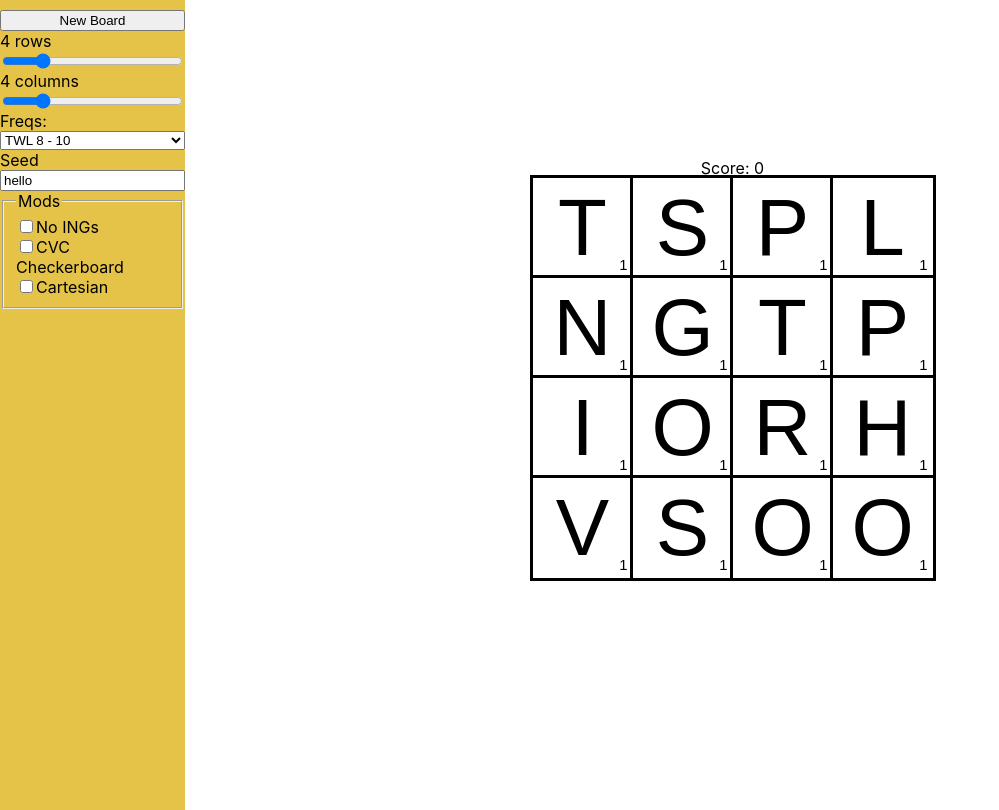
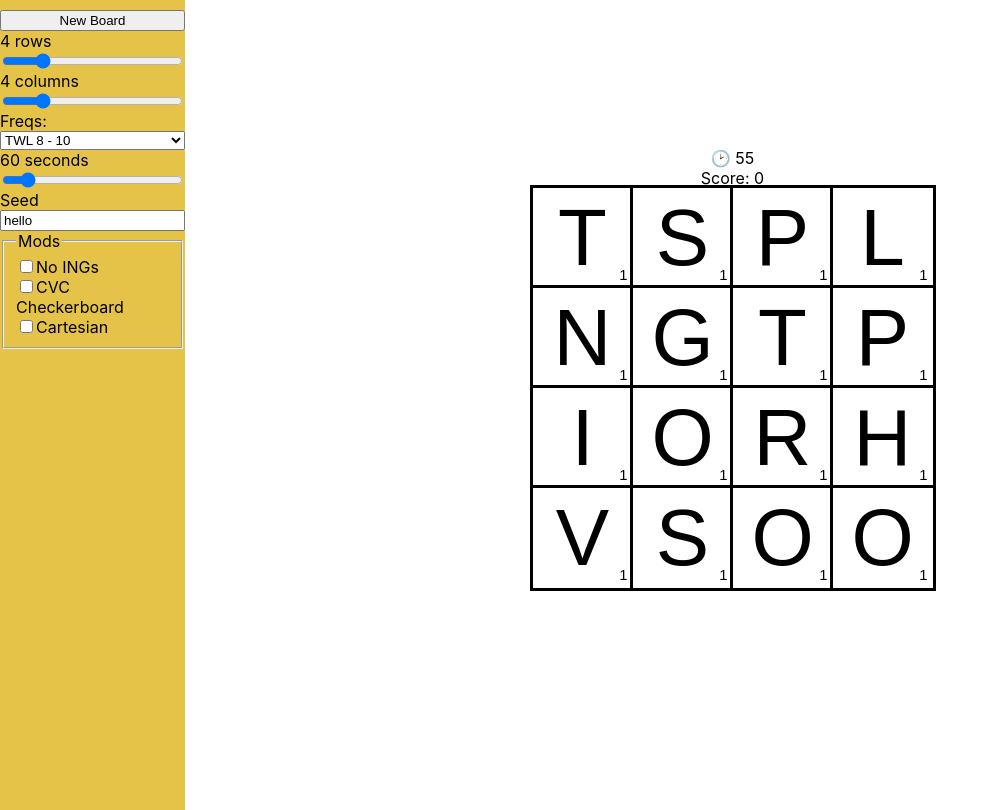
Before and after one commit to a-lexwein/word-grid-react, a React (Vite) app: page / in a window 1280 px wide. Shown: the whole page, without its empty margins (0-999 px from the left). Built offline with nearby package versions, Linux system fonts and the light colour scheme.

Commit message:
basic timer

```diff
--- a/src/App.jsx
+++ b/src/App.jsx
@@ -1,4 +1,4 @@
-import { useState } from 'react';
+import { useState, useEffect } from 'react';
 import { BrowserRouter, Routes, Route, useParams } from 'react-router-dom';
 import './App.css';
 
@@ -12,8 +12,18 @@ import score from '../helpers/score';
 function Main() {
   const { size, freqIndex, seed } = useParams();
   const [currentGuess, setGuess] = useState('');
+  const [timer, setTimer] = useState(60);
   const [wordSubmitted, setWordSubmitted] = useState(false);
   const [history, updateHistory] = useState([]);
+
+  useEffect(() => {
+    const interval = setInterval(() => {
+      setTimer((prevTimer) => (prevTimer > 0 ? prevTimer - 1 : 0));
+    }, 1000);
+
+    return () => clearInterval(interval);
+  }, []);
+
 
   const submitWord = () => {
     setWordSubmitted(true);  // Signal the word submission event
@@ -31,6 +41,7 @@ function Main() {
   const [options, setOptions] = useState({
     nRows: size ? size.split('x')[0] : 4,
     nCols: size ? size.split('x')[1] : 4,
+    gameLength: 60,
     seed: seed ?? 'hello',
     freqs: freqIndex ? names[freqIndex] : 'TWL 8 - 10',
     mods: [],
@@ -38,6 +49,7 @@ function Main() {
 
   const handleSetOptions = (newOptions) => {
     setOptions(newOptions);
+    setTimer(newOptions.gameLength);
     updateHistory([]);  // Reset the history
   };
 
@@ -50,6 +62,7 @@ function Main() {
         />
       </div>
       <div className="grid-container">
+        <div>&#x1F551; {timer}</div>
         <History history={history}></History>
         <Grid
           options={options}
--- a/src/components/Options.jsx
+++ b/src/components/Options.jsx
@@ -6,6 +6,7 @@ export default function Options({ options, setOptions }) {
   const [nRowsValue, setNRows] = useState(options.nRows);
   const [nColsValue, setNCols] = useState(options.nCols);
   const [selectFreqsValue, setSelectFreqsValue] = useState(options.freqs);
+  const [gameLengthValue, setGameLengthValue] = useState(options.gameLength);
   const [seedValue, setSeedValue] = useState(options.seed);
   const [mods, setMods] = useState(options.mods);
 
@@ -21,6 +22,9 @@ export default function Options({ options, setOptions }) {
 
   const handleFreqsChange = (e) => {
     setSelectFreqsValue(e.target.value);
+  };
+  const handleGameLengthChange = (e) => {
+    setGameLengthValue(e.target.value);
   };
 
   const handleSeedChange = (e) => {
@@ -45,6 +49,7 @@ export default function Options({ options, setOptions }) {
       nRows: nRowsValue,
       nCols: nColsValue,
       freqs: selectFreqsValue,
+      gameLength: gameLengthValue,
       seed: seedValue,
       mods: mods,
     });
@@ -86,6 +91,18 @@ export default function Options({ options, setOptions }) {
           <option key={index} value={x}>{x}</option>
         ))}
       </select>
+
+      <label htmlFor="options">{gameLengthValue} seconds</label>
+      <input
+        type="range"
+        id="gameLength"
+        name="gameLength"
+        min="30"
+        max="300"
+        step="1"
+        value={gameLengthValue}
+        onChange={handleGameLengthChange}>
+      </input>
 
       <label htmlFor="seed">Seed</label>
       <input
--- a/src/components/Tile.jsx
+++ b/src/components/Tile.jsx
@@ -8,7 +8,8 @@ export default function Tile({ id, handleClick, data, currentGuess }) {
   if(tile.clicked) backgroundColor = '#e6d69e'
 
   const handlePointerEnter = (e) => {
-    if(e.buttons !== 0 && currentGuess !== '') handleClick()
+    if(e.pointerType === 'mouse' && e.buttons !== 0 && currentGuess !== '') handleClick()
+    if(e.pointerType === 'touch' && currentGuess !== '') handleClick()
   }
 
   return (
@@ -22,7 +23,7 @@ export default function Tile({ id, handleClick, data, currentGuess }) {
       <div className="tile-points">{tile.point_value}</div>
       <div
           className="hitbox"
-          onPointerDown={handleClick}
+          // onPointerDown={handleClick}
           onPointerEnter={handlePointerEnter}
         />
       </div>
```
Also changed, not shown: 1 other file (tests, documents, lock files or other folders).
